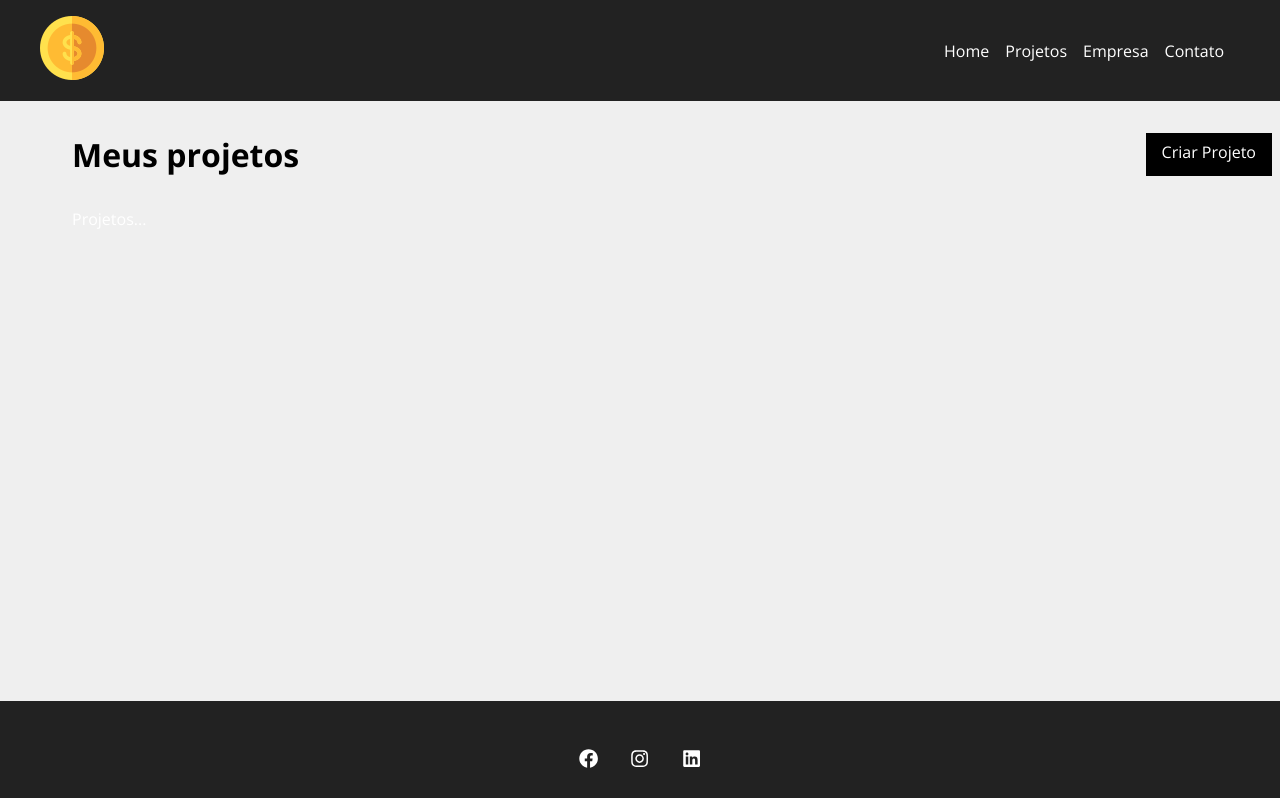
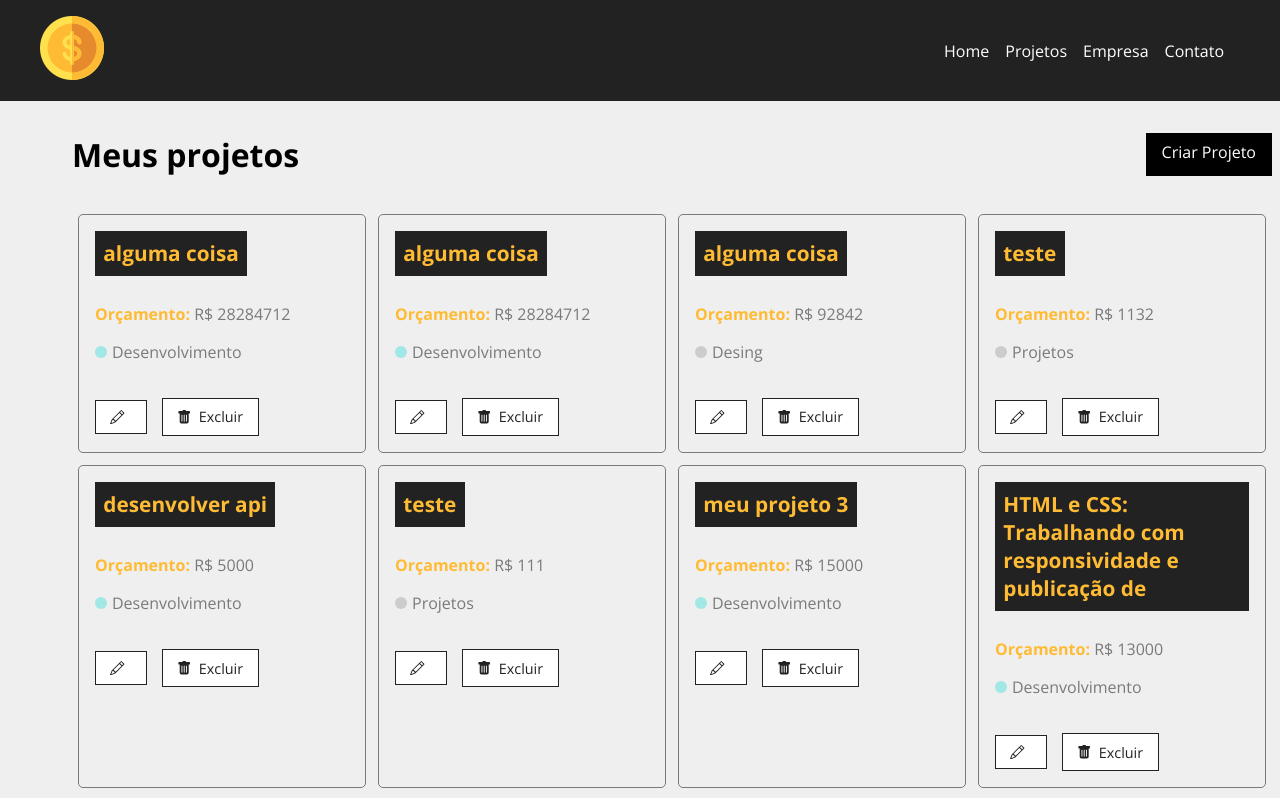
Before and after one commit to DevEsterCarvalho/costs-react-projeto, a React (Create React App) app: page /projects in a window 1280 px wide. Shown: the top 798 px of the page. Built offline with nearby package versions, Linux system fonts and the light colour scheme; data requests are answered from the project's data file.

Commit message:
criando card de projetos

```diff
--- a/src/components/pages/Home.js
+++ b/src/components/pages/Home.js
@@ -6,7 +6,7 @@
 	return (
 		<section className={styles.container}>
 			<h1 className={styles.titulo_home}>
-				Bem vindo ao <span>Costs</span>
+				Bem vindo ao <span className={styles.destaque_home}>Costs</span>
 			</h1>
 			<p className={styles.subtitulo_home}>
 				Comece a gerenciar os seus projetos agora mesmo!
--- a/src/components/pages/Home.module.css
+++ b/src/components/pages/Home.module.css
@@ -18,9 +18,9 @@
 	color: grey;
 }
 
-span {
+.destaque_home {
 	padding: 0.1em;
-	background-color: black;
+	background-color: #222;
 }
 
 .container img {
--- a/src/components/pages/Projects.js
+++ b/src/components/pages/Projects.js
@@ -1,13 +1,32 @@
 import Message from "../layout/Message";
 import Container from "../layout/Container";
 import LinkButton from "../layout/LinkButton";
-import { useLocation } from "react-router-dom";
+import ProjectCard from "../project/ProjectCard";
 
 import styles from "./Projects.module.css";
 
+import { useLocation } from "react-router-dom";
+import { useState, useEffect } from "react";
+
 function Projects() {
+	const [projects, setProjects] = useState([]);
+
 	const location = useLocation();
 	const message = location.state?.message || "";
+
+	useEffect(() => {
+		fetch("http://localhost:5000/projects", {
+			method: "GET",
+			headers: {
+				"Content-Type": "application/json",
+			},
+		})
+			.then((resp) => resp.json())
+			.then((data) => {
+				setProjects(data);
+			})
+			.catch((err) => console.log(err));
+	}, []);
 
 	return (
 		<div className={styles.project_container}>
@@ -17,7 +36,16 @@
 			</div>
 			{message && <Message type="success" msg={message} />}
 			<Container customClass="start">
-				<p>Projetos...</p>
+				{projects.length > 0 &&
+					projects.map((project) => (
+						<ProjectCard
+							id={project.id}
+							name={project.name}
+							category={project.category}
+							budget={project.budget}
+							key={project.id}
+						/>
+					))}
 			</Container>
 		</div>
 	);
--- /dev/null
+++ b/src/components/project/ProjectCard.js
@@ -0,0 +1,31 @@
+import styles from "./ProjectCard.module.css";
+import { Link } from "react-router-dom";
+
+import { BsPencil, BsFillTrashFill } from "react-icons/bs";
+
+function ProjectCard({ id, name, category, budget, handleRemove }) {
+	return (
+		<div className={styles.project_card}>
+			<h4>{name}</h4>
+			<p className="orcamento">
+				<span>Orçamento:</span> R$ {budget}
+			</p>
+			<p className={styles.category_text}>
+				<span
+					className={`${styles[category?.name?.toLowerCase() || ""]}`}
+				></span>
+				{category?.name}
+			</p>
+			<div className={styles.project_card_actions}>
+				<Link to="/">
+					<BsPencil />
+				</Link>
+				<button>
+					<BsFillTrashFill /> Excluir
+				</button>
+			</div>
+		</div>
+	);
+}
+
+export default ProjectCard;
--- /dev/null
+++ b/src/components/project/ProjectCard.module.css
@@ -0,0 +1,95 @@
+.project_card {
+	padding: 1em;
+	margin: 0.5%;
+	border: 1px solid #7a7a7a;
+	display: flex;
+	flex-direction: column;
+	align-items: flex-start;
+	width: 24%;
+	border-radius: 5px;
+}
+
+.orcamento {
+	color: #ffbb33;
+	font-weight: bold;
+}
+
+.project_card h4 {
+	background-color: #222;
+	color: #ffbb33;
+	padding: 0.4em;
+	margin-bottom: 1.3em;
+	font-size: 1.3em;
+}
+
+.project_card p {
+	color: #7a7a7a;
+	margin-bottom: 1em;
+}
+
+.project_card p span {
+	font-weight: bold;
+}
+
+.category_text {
+	display: flex;
+	align-items: center;
+}
+
+.category_text span {
+	display: block;
+	width: 12px;
+	height: 12px;
+	border-radius: 50%;
+	background-color: #ccc;
+	margin-right: 5px;
+}
+
+.category_text .infra {
+	background-color: #ffaebc;
+}
+
+.category_text .desenvolvimento {
+	background-color: #a0e7e5;
+}
+
+.category_text .design {
+	background-color: #b4f8c8;
+}
+
+.category_text .planejamento {
+	background-color: #fbe7c6;
+}
+
+.project_card_actions {
+	margin-top: 1.2em;
+	display: flex;
+	align-items: center;
+}
+
+.project_card_actions a,
+.project_card_actions button {
+	text-decoration: none;
+	border: none;
+	background-color: #fff;
+	color: #222;
+	font-size: 0.9em;
+	padding: 0.6em 1em;
+	margin-right: 1em;
+	cursor: pointer;
+	border: 1px solid #222;
+	display: flex;
+	align-items: center;
+	justify-content: center;
+	transition: 0.5s;
+}
+
+.project_card_actions svg {
+	margin-right: 0.5em;
+}
+
+.project_card_actions a:hover,
+.project_card_actions button:hover {
+	background-color: #222;
+	color: #ffbb33;
+}
```
